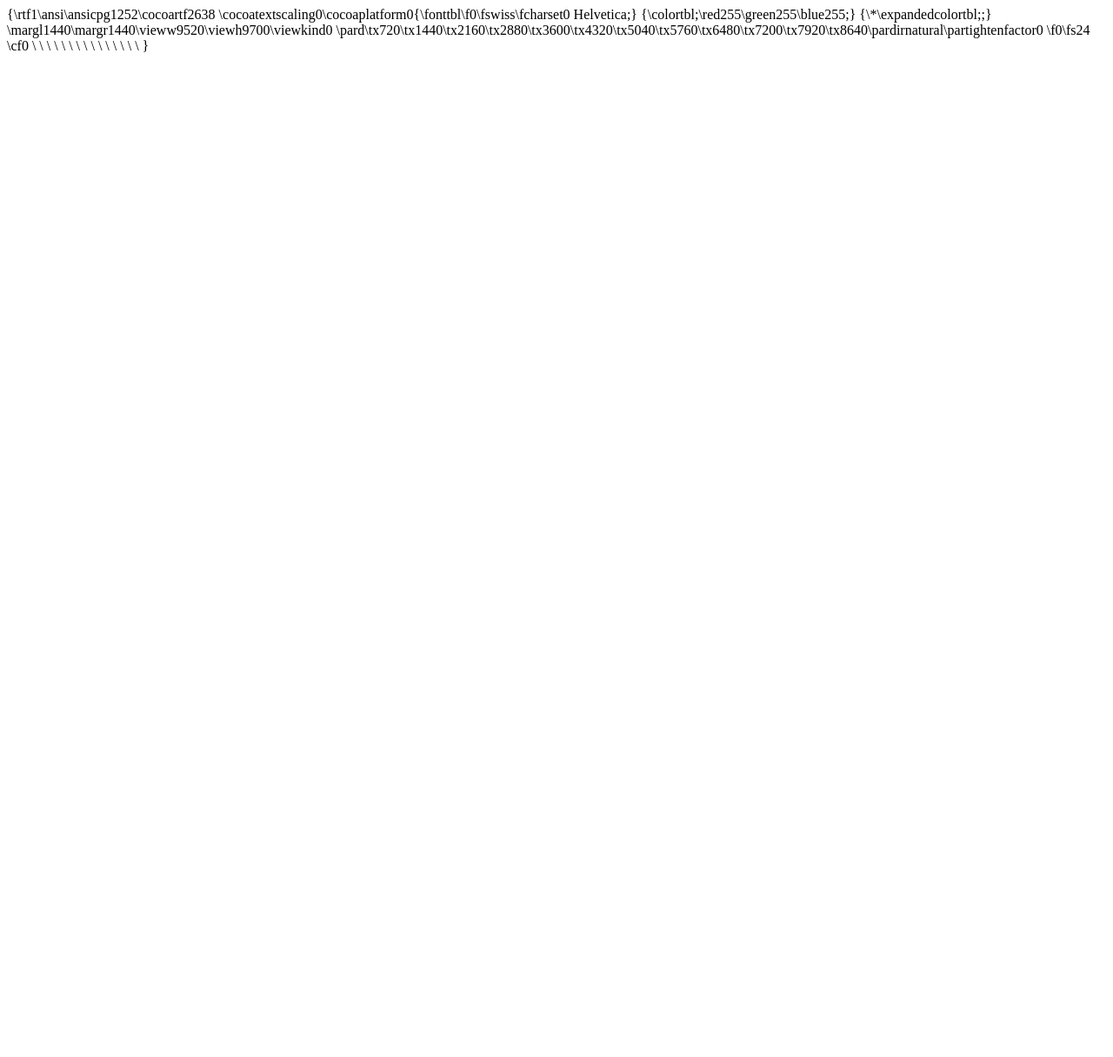
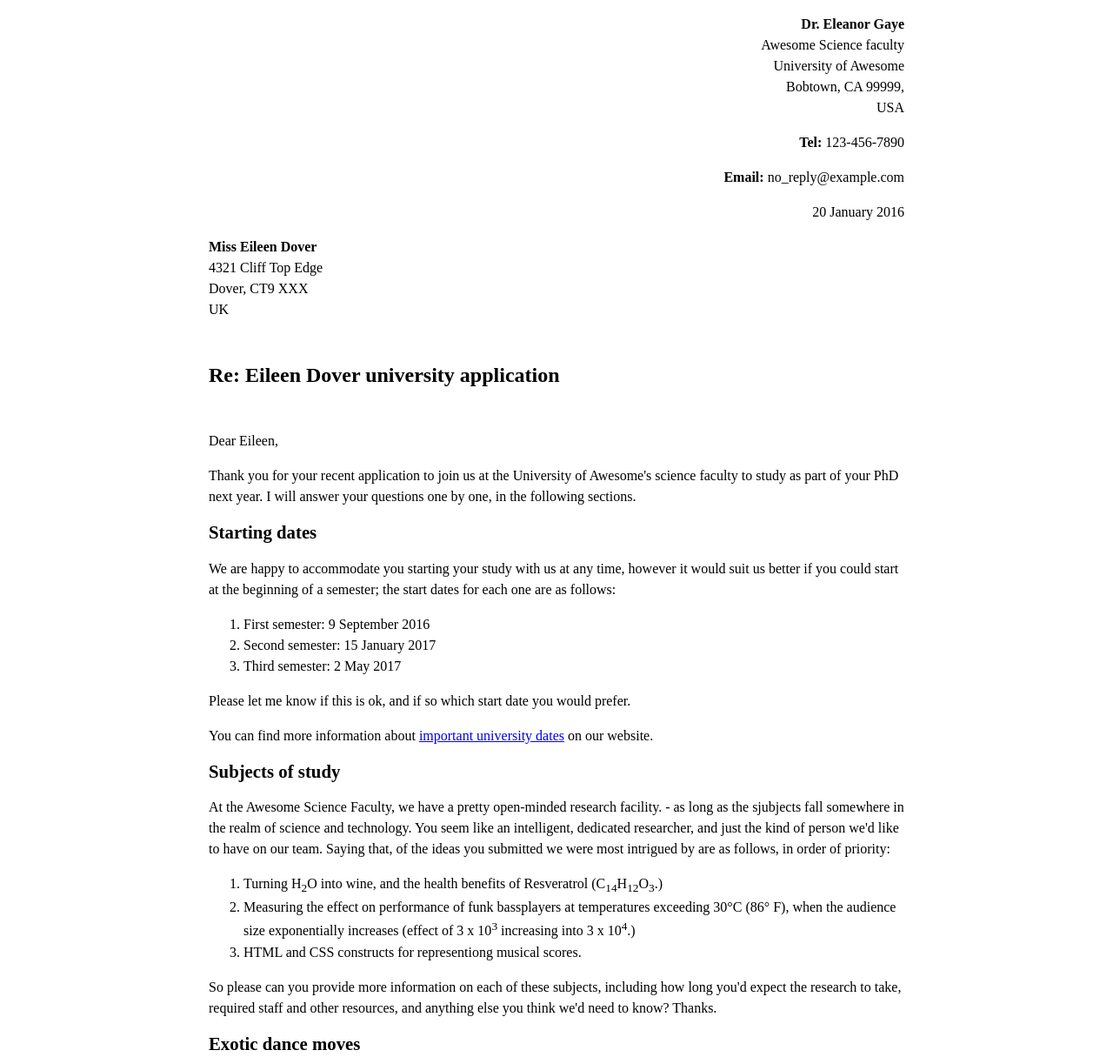
Before and after one commit to kadent25/kadent25.github.io, a plain HTML site: page letter-markup/index.html in a window 1280 px wide. Shown: the top 1215 px of the page at 87% size. Before the commit the page ends 800 px from the top, so only its background shows below. Drawn offline with Linux system fonts and the light colour scheme.

Commit message:
Updated code
Fixed index file, cleaned up code. It was originally in RTF format, made it into HTML and finished the markup.

```diff
--- a/letter-markup/index.html
+++ b/letter-markup/index.html
@@ -1,51 +1,97 @@
-{\rtf1\ansi\ansicpg1252\cocoartf2638
-\cocoatextscaling0\cocoaplatform0{\fonttbl\f0\fswiss\fcharset0 Helvetica;}
-{\colortbl;\red255\green255\blue255;}
-{\*\expandedcolortbl;;}
-\margl1440\margr1440\vieww9520\viewh9700\viewkind0
-\pard\tx720\tx1440\tx2160\tx2880\tx3600\tx4320\tx5040\tx5760\tx6480\tx7200\tx7920\tx8640\pardirnatural\partightenfactor0
+<!DOCTYPE html>
+<html lang="en">
+		<head>
+		<meta charset="utf-8">
+		<meta name="viewport" content="width=device-width, initial-scale=1.0">
+		<meta name="author"content="Kaden Tiwater">
+		<title>Awesome Science Application Correspondence</title>
+		<style>
 
-\f0\fs24 \cf0 <! DOCTYPE html>\
-<html lang="en">\
-	<head>\
-		<meta charset=\'93utf-8\'94>\
-		<meta name=\'93viewport\'94 content=\'93width=device-width, initial-scale=1.0\'94>\
-		<meta name=\'93author\'94 content=\'93Kaden Tiwater\'94>\
-		<title>Awesome Science Application Correspondence</title>\
-		<style>\
-			html \{\
-				font-size:16px;\
-			\}\
-			body \{\
-				max-width: 800px;\
-				margin: 0 auto;\
-			\}\
-				.sender-column\{\
-					text-align: right;\
-			\}\
-			h1 \{\
-				font-size: 1.5rem;\
-\
-			\}\
-			h2 \{\
-				font-size: 1.3rem;\
-			\}\
-			p,ul,ol,dl,address \{\
-				font-size: 1.1rem;\
-			\}\
-			p, li, dd, dt, address \{\
-				line-height: 1.5;\
-			\}\
-			address \{\
-				font-style:normal;\
-				margin:1rem 0;\
-			\}\
-		</style>\
-	</head>\
-	<body>\
-	</body>\
-</html>\
-\
-\
-\
-}
+			html {
+
+				font-size: 16px;
+			}
+
+			body {
+
+				max-width:800px;
+				margin: 0 auto;
+			}
+
+			.sender-column {
+
+				text-align: right;
+
+			}
+
+			h1 {
+
+				font-size: 1.5rem;
+			}
+
+			h2 {
+
+				font-size: 1.3rem;
+			}
+
+			p, ul, ol, dl, address {
+
+				font size: 1.1rem;
+			}
+
+			p, li, dd, dt, address {
+
+				line-height: 1.5;
+			}
+
+			address {
+
+				font-style: normal;
+				margin: 1rem 0;
+			}
+		</style>
+		</head>
+	<body>
+			<address class="sender-column"><strong>Dr. Eleanor Gaye</strong><br>Awesome Science faculty<br>University of Awesome<br>Bobtown, CA 99999,<br>USA</address>
+			<p class="sender-column"><strong>Tel:</strong> 123-456-7890</p>
+			<p class="sender-column"><strong>Email:</strong> no_reply@example.com</p>
+			<p class="sender-column"><time datetime="2016-01-20"> 20 January 2016</time>
+			<p><address><strong>Miss Eileen Dover</strong><br>4321 Cliff Top Edge<br>Dover, CT9 XXX<br>UK</address>
+			<br>
+			<h1>Re: Eileen Dover university application</h1>
+			<br>
+			<p>Dear Eileen,</p>
+			<p>Thank you for your recent application to join us at the University of Awesome's science faculty to study as part of your PhD next year. I will answer your questions one by one, in the following sections.</p>
+			<h2>Starting dates</h2>
+			<p>We are happy to accommodate you starting your study with us at any time, however it would suit us better if you could start at the beginning of a semester; the start dates for each one are as follows:</p>
+			<ol>
+				<li>First semester: <time datetime="2016-09-09">9 September 2016</time></li>
+				<li>Second semester: <time datetime="2017-01-15">15 January 2017</time></li>
+				<li>Third semester: <time datetime="2017-05-02">2 May 2017</time></li>
+			</ol>
+			<p>Please let me know if this is ok, and if so which start date you would prefer.</p>
+			<p>You can find more information about <a href="https://www.example.com">important university dates</a> on our website.</p>
+			<h2>Subjects of study</h2>
+			<p>At the Awesome Science Faculty, we have a pretty open-minded research facility. - as long as the sjubjects fall somewhere in the realm of science and technology. You seem like an intelligent, dedicated researcher, and just the kind of person we'd like to have on our team. Saying that, of the ideas you submitted we were most intrigued by are as follows, in order of priority:</p>
+			<ol>
+				<li>Turning H<sub>2</sub>O into wine, and the health benefits of Resveratrol (C<sub>14</sub>H<sub>12</sub>O<sub>3</sub>.)</li>
+				<li>Measuring the effect on performance of funk bassplayers at temperatures exceeding 30°C (86° F), when the audience size exponentially increases (effect of 3 x 10<sup>3</sup> increasing into 3 x 10<sup>4</sup>.)</li>
+				<li>HTML and CSS constructs for representiong musical scores.</li>
+			</ol>
+			<p>So please can you provide more information on each of these subjects, including how long you'd expect the research to take, required staff and other resources, and anything else you think we'd need to know? Thanks.</p>
+			<h2>Exotic dance moves</h2>
+			<p> Yes, you are right! As part of my post-doctorate work, I did study exotic tribal dances. To answer your question, my favourite dances are as follows, with definitions:</p>
+			<dl>
+				<dt>Polynesian chicken dance</dt>
+				<dd>A little known but very influential dance dating back as far as 300BC, a whole village would dance around in a circle like chickens, to encourage their livestock to be "fruitful".</dd>
+				<dt>Icelandic brownian shuffle</dt>
+				<dd>Before the Icelanders developed fire as a means of getting warm, they used to practice this dance, which involved huddling close together in a circle on the floor, and shuffling their bodies around in imperceptibly tiny, very rapid movements. One of my fellow students used to say that he thought this dance inspired modern styles such as Twerking.</dd>
+				<dt>Arctic robot dance</dt>
+				<dd>An interesting example of historic misinformation, English explorers in the 1960s believed to have discovered a new dance style characterized by "robotic", stilted movements, being practiced by inhabitants of Northern Alaska and Canada. Later on however it was discovered that they were just moving like this because they were really cold.</dd>
+				<br>
+				<p>For more of my research, see my <a href="https://example.com">exotic dance research page.</a></p>
+				<p>Yours sincerely,</p>
+				<p>Dr. Eleanor Gaye</p>
+				<p>University of Awesome motto: <q>Be awesome to each other.</q> -- <cite>The memoirs of Bill S Preston, Esq</cite></p>
+	</body>
+</html>
```
Also changed, not shown: 1 other file.
